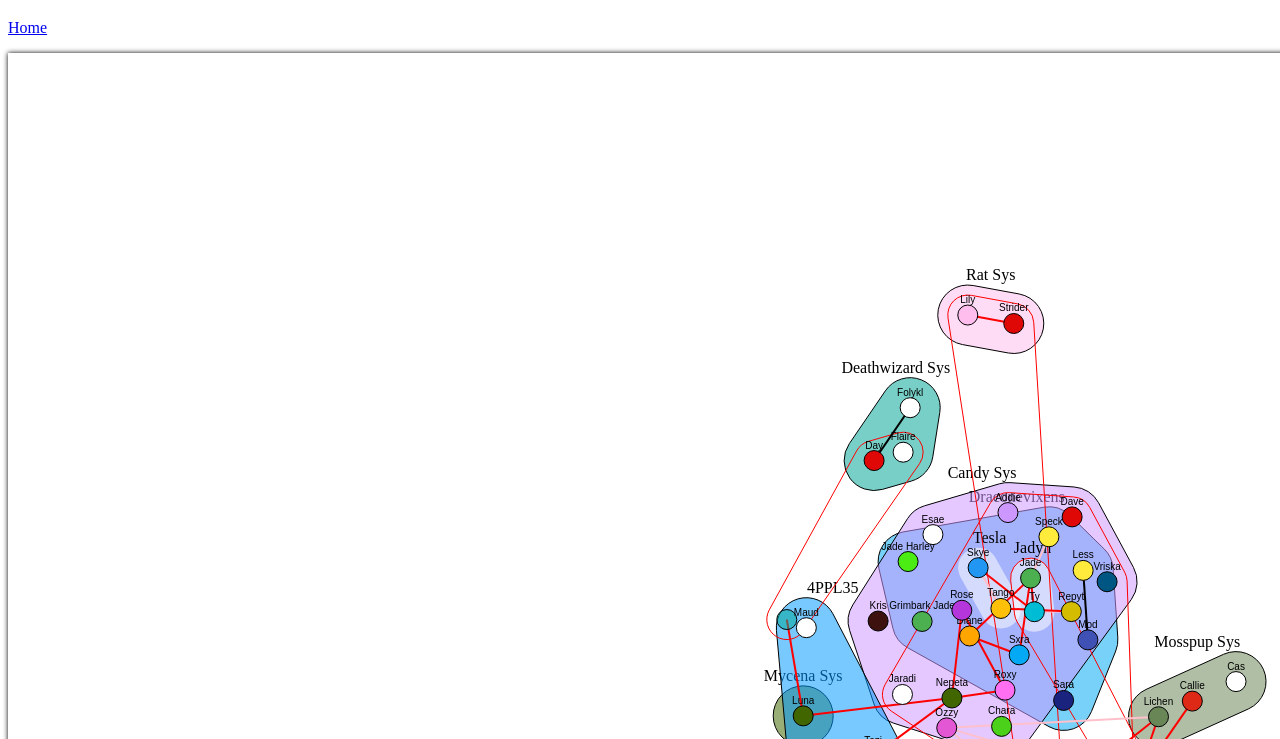
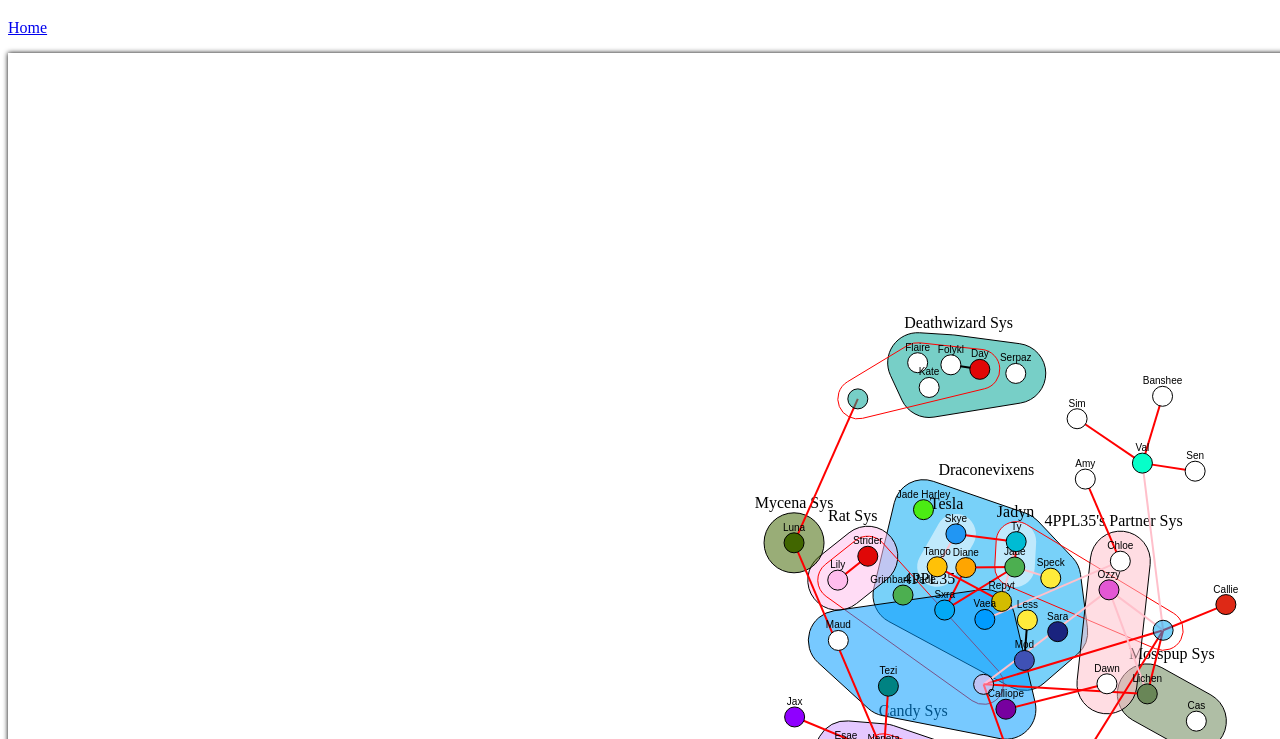
Before and after one commit to jwright159/polycule, a plain HTML site: page index.html in a window 1280 px wide. Shown: the part 61-800 px from the top of the page. Drawn offline with nearby package versions, Linux system fonts and the light colour scheme; animation ran at ten frames a second.

Commit message:
Make recursiveness 1000% better

```diff
--- a/polycule.js
+++ b/polycule.js
@@ -12,7 +12,7 @@ function angleBetween(pointA, pointB)
 
 function namespace(parent, node)
 {
-	return (parent ? parent + ':' : '') + node;
+	return (parent ? parent.id + ':' : '') + node;
 }
 
 (async () => {
@@ -25,10 +25,6 @@ function namespace(parent, node)
 
 	function parseNode(node, parentGroup)
 	{
-		if ('nodes' in node)
-			return parseGroup(node, parentGroup);
-		else
-		{
 		let newNode = {
 			id: namespace(parentGroup, node.id || node.name),
 			name: node.name,
@@ -37,22 +33,56 @@ function namespace(parent, node)
 		nodeData.push(newNode);
 		return newNode;
 	}
-	}
 
 	function parseGroup(group, parentGroup)
 	{
-		let id = namespace(parentGroup, group.name)
 		let newGroup = {
+			id: namespace(parentGroup, group.name || group.proxy),
 			name: group.name,
 			type: group.type || 'generic',
 			color: group.color,
 			radius: group.radius || 20,
-			members: group.nodes.map(member => typeof member === 'string' ? nodeData.filter(node => node.id === member)[0] : parseNode(member, id)),
+			createdMembers: [],
+			members: [],
 		};
 		groupData.push(newGroup);
 
+		if ('nodes' in group)
+		{
+			group.nodes.forEach(member =>{
+				if (typeof member === 'string')
+					newGroup.members.push(nodeData.filter(node => node.id === namespace(parentGroup, member))[0]);
+				else
+				{
+					let newNode = parseNode(member, newGroup);
+					newGroup.createdMembers.push(newNode);
+					newGroup.members.push(newNode);
+				}
+			});
+		}
+
+		if ('proxy' in group)
+		{
+			let proxy = parseNode({
+				id: group.proxy,
+				color: parentGroup ? parentGroup.color : undefined,
+			});
+
+			newGroup.members.forEach(member => parseLink({
+				a: member.id,
+				b: proxy.id,
+				type: 'proxy',
+			}));
+
+			newGroup.members.push(proxy);
+			newGroup.proxy = proxy;
+		}
+
+		if ('groups' in group)
+			group.groups.forEach(subgroup => newGroup.members.push(...parseGroup(subgroup, newGroup).createdMembers));
+
 		if ('links' in group)
-			group.links.forEach(link => parseLink(link, id));
+			group.links.forEach(link => parseLink(link, newGroup));
 
 		return newGroup;
 	}
@@ -120,7 +150,7 @@ function namespace(parent, node)
 	let simulation = d3.forceSimulation(nodeData)
 		.force('charge', d3.forceManyBody().strength(-100).distanceMax(200))
 		//.force('center', d3.forceCenter(graphWidth * graphScale / 2, graphHeight * graphScale / 2))
-		.force('centerR', d3.forceRadial(0, graphWidth * graphScale / 2, graphHeight * graphScale / 2).strength(0.1))
+		.force('centerR', d3.forceRadial(0, graphWidth * graphScale / 2, graphHeight * graphScale / 2).strength(0.11))
 		.force('link', d3.forceLink(linkData).id(node => node.id).distance(20))
 		.on('tick', () => {
 
@@ -135,6 +165,8 @@ function namespace(parent, node)
 
 					let mappedPoints = group.members.map(node => [node.x, node.y]);
 					let points = d3.polygonHull(mappedPoints) || mappedPoints;
+					if (points.length === 0)
+						return;
 
 					let path = d3.path();
 					if (points.length > 1)
@@ -172,8 +204,8 @@ function namespace(parent, node)
 						.attr('y', highestY - group.radius - 5);
 
 					let force = simulation.force('center-' + group.name);
-					force.x(averageX);
-					force.y(averageY);
+					if (force)
+						force.x(averageX).y(averageY);
 				});
 
 			links
@@ -183,7 +215,7 @@ function namespace(parent, node)
 				.attr('y2', link => link.target.y);
 		});
 
-	groups.each(group => simulation.force('center-' + group.name, d3.forceRadial(0).strength(node => group.members.includes(node) ? 0.1 : -0.01)));
+	groups.each(group => group.proxy ? undefined : simulation.force('center-' + group.name, d3.forceRadial(0).strength(node => group.members.includes(node) ? 0.1 : -0.01)));
 
 	nodes
 		.call(d3.drag()
--- a/polycule.json
+++ b/polycule.json
@@ -1,5 +1,16 @@
 {
 	"nodes": [
+		{ "name": "Ozzy", "color": "#e357d4" },
+		{ "name": "Callie", "color": "#de2916" },
+		{ "name": "Val", "color": "#06ffc9" },
+		{ "name": "Sen", "color": "" },
+		{ "name": "Sim", "color": "" },
+		{ "name": "Banshee", "color": "" },
+		{ "name": "Amy", "color": "" },
+		{ "name": "Jax", "color": "#8f00ff" }
+	],
+
+	"groups": [
 		{
 			"name": "Draconevixens",
 			"type": "system",
@@ -20,6 +31,23 @@
 				{ "name": "Mod", "color": "#3f51b5" },
 				{ "name": "Jade Harley", "color": "#4bec13" }
 			],
+			"groups": [
+				{
+					"name": "Jadyn",
+					"type": "fusion",
+					"nodes": ["Jade", "Ty"]
+				},
+				{
+					"name": "Tesla",
+					"type": "fusion",
+					"nodes": ["Tango", "Skye"]
+				},
+				{
+					"proxy": "Draconevixens dating proxy",
+					"type": "redrom",
+					"nodes": ["Jade", "Ty"]
+				}
+			],
 			"links": [
 				{ "a": "Jade", "b": "Ty" },
 				{ "a": "Jade",  "b": "Speck", "type": "palerom" },
@@ -33,7 +61,6 @@
 				{ "a": "Less", "b": "Mod", "type":"blackrom" }
 			]
 		},
-		{ "id": "Draconevixens dating proxy", "color": "#03a9f488" },
 
 		{
 			"name": "Candy Sys",
@@ -52,13 +79,19 @@
 				{ "name": "Jaradi", "color": "" },
 				{ "name": "Addie", "color": "#cc98ff" }
 			],
+			"groups": [
+				{
+					"proxy": "Candy Sys dating proxy",
+					"type": "redrom",
+					"nodes": ["Nepeta", "Rose", "Roxy", "Dave", "Vriska", "Jaradi", "Addie"]
+				}
+			],
 			"links": [
 				{ "a": "Nepeta", "b": "Rose" },
 				{ "a": "Nepeta", "b": "Roxy" },
 				{ "a": "Roxy", "b": "Rose" }
 			]
 		},
-		{ "id": "Candy Sys dating proxy", "color": "#cc98ff88" },
 
 		{
 			"name": "Rat Sys",
@@ -69,11 +102,17 @@
 				{ "name": "Lily", "color": "#ffbded" },
 				{ "name": "Strider", "color": "#e00707" }
 			],
+			"groups": [
+				{
+					"proxy": "Rat Sys dating proxy",
+					"type": "redrom",
+					"nodes": ["Lily", "Strider"]
+				}
+			],
 			"links": [
 				{ "a": "Lily", "b": "Strider" }
 			]
 		},
-		{ "id": "Rat Sys dating proxy", "color": "#ffbded88" },
 
 		{
 			"name": "Mosspup Sys",
@@ -83,6 +122,8 @@
 			"nodes": [
 				{ "name": "Lichen", "color": "#698657" },
 				{ "name": "Cas", "color": "" }
+			],
+			"groups": [
 			],
 			"links": [
 			]
@@ -96,6 +137,8 @@
 			"nodes": [
 				{ "name": "Luna", "color": "#416600" }
 			],
+			"groups": [
+			],
 			"links": [
 			]
 		},
@@ -108,13 +151,21 @@
 			"nodes": [
 				{ "name": "Day", "color": "#e00707" },
 				{ "name": "Flaire", "color": "" },
-				{ "name": "Folykl", "color": "" }
+				{ "name": "Folykl", "color": "" },
+				{ "name": "Serpaz", "color": "" },
+				{ "name": "Kate", "color": "" }
+			],
+			"groups": [
+				{
+					"proxy": "Deathwizard Sys dating proxy",
+					"type": "redrom",
+					"nodes": ["Day", "Flaire"]
+				}
 			],
 			"links": [
 				{ "a": "Folykl", "b": "Day", "type": "blackrom" }
 			]
 		},
-		{ "id": "Deathwizard Sys dating proxy", "color": "#00a59688" },
 
 		{
 			"name": "4PPL35",
@@ -122,77 +173,29 @@
 			"color": "#009bff88",
 			"radius": 30,
 			"nodes": [
-				{ "name": "Vaea", "color": "" },
+				{ "name": "Vaea", "color": "#009bff" },
 				{ "name": "Maud", "color": "" },
-				{ "name": "Tezi", "color": "" }
+				{ "name": "Tezi", "color": "#008282" },
+				{ "name": "Calliope", "color": "#77009f" }
+			],
+			"groups": [
 			],
 			"links": [
 			]
 		},
 
-		{ "name": "Ozzy", "color": "#e357d4" },
-		{ "name": "Callie", "color": "#de2916" },
-		{ "name": "Val", "color": "#06ffc9" },
-		{ "name": "Sen", "color": "" },
-		{ "name": "Sim", "color": "" },
-		{ "name": "Banshee", "color": "" }
-	],
-
-	"groups": [
 		{
-			"name": "Jadyn",
-			"type": "fusion",
+			"name": "4PPL35's Partner Sys",
+			"type": "system",
+			"color": "#ffc0cb88",
+			"radius": 30,
 			"nodes": [
-				"Draconevixens:Jade",
-				"Draconevixens:Ty"
-			]
-		},
-		{
-			"name": "Tesla",
-			"type": "fusion",
-			"nodes": [
-				"Draconevixens:Tango",
-				"Draconevixens:Skye"
-			]
-		},
-		{
-			"type": "redrom",
-			"nodes": [
-				"Draconevixens dating proxy",
-				"Draconevixens:Jade",
-				"Draconevixens:Ty"
-			]
-		},
-
-		{
-			"type": "redrom",
-			"nodes": [
-				"Candy Sys dating proxy",
-				"Candy Sys:Nepeta",
-				"Candy Sys:Rose",
-				"Candy Sys:Roxy",
-				"Candy Sys:Dave",
-				"Candy Sys:Vriska",
-				"Candy Sys:Jaradi",
-				"Candy Sys:Addie"
-			]
-		},
-
-		{
-			"type": "redrom",
-			"nodes": [
-				"Rat Sys dating proxy",
-				"Rat Sys:Lily",
-				"Rat Sys:Strider"
-			]
-		},
-
-		{
-			"type": "redrom",
-			"nodes": [
-				"Deathwizard Sys dating proxy",
-				"Deathwizard Sys:Day",
-				"Deathwizard Sys:Flaire"
+				{ "name": "Chloe", "color": "" },
+				{ "name": "Dawn", "color": "" }
+			],
+			"groups": [
+			],
+			"links": [
 			]
 		}
 	],
@@ -213,6 +216,10 @@
 		{ "a": "Val", "b": "Banshee" },
 		{ "a": "Draconevixens dating proxy", "b": "Callie" },
 		{ "a": "Deathwizard Sys dating proxy", "b": "Mycena Sys:Luna" },
-		{ "a": "Candy Sys:Nepeta", "b": "4PPL35:Tezi" }
+		{ "a": "Candy Sys:Nepeta", "b": "4PPL35:Tezi" },
+		{ "a": "4PPL35's Partner Sys:Dawn", "b": "4PPL35:Calliope" },
+		{ "a": "4PPL35's Partner Sys:Chloe", "b": "4PPL35:Vaea", "type":"palerom" },
+		{ "a": "4PPL35's Partner Sys:Chloe", "b": "Amy" },
+		{ "a": "Candy Sys:Nepeta", "b": "Jax" }
 	]
 }
--- a/style.css
+++ b/style.css
@@ -47,6 +47,10 @@ svg {
 	fill: transparent;
 }
 
+.proxy {
+	stroke: transparent;
+}
+
 .system {
 	stroke: black;
 	fill: transparent;
```
Lines whose indentation alone changed are shown as unchanged.
